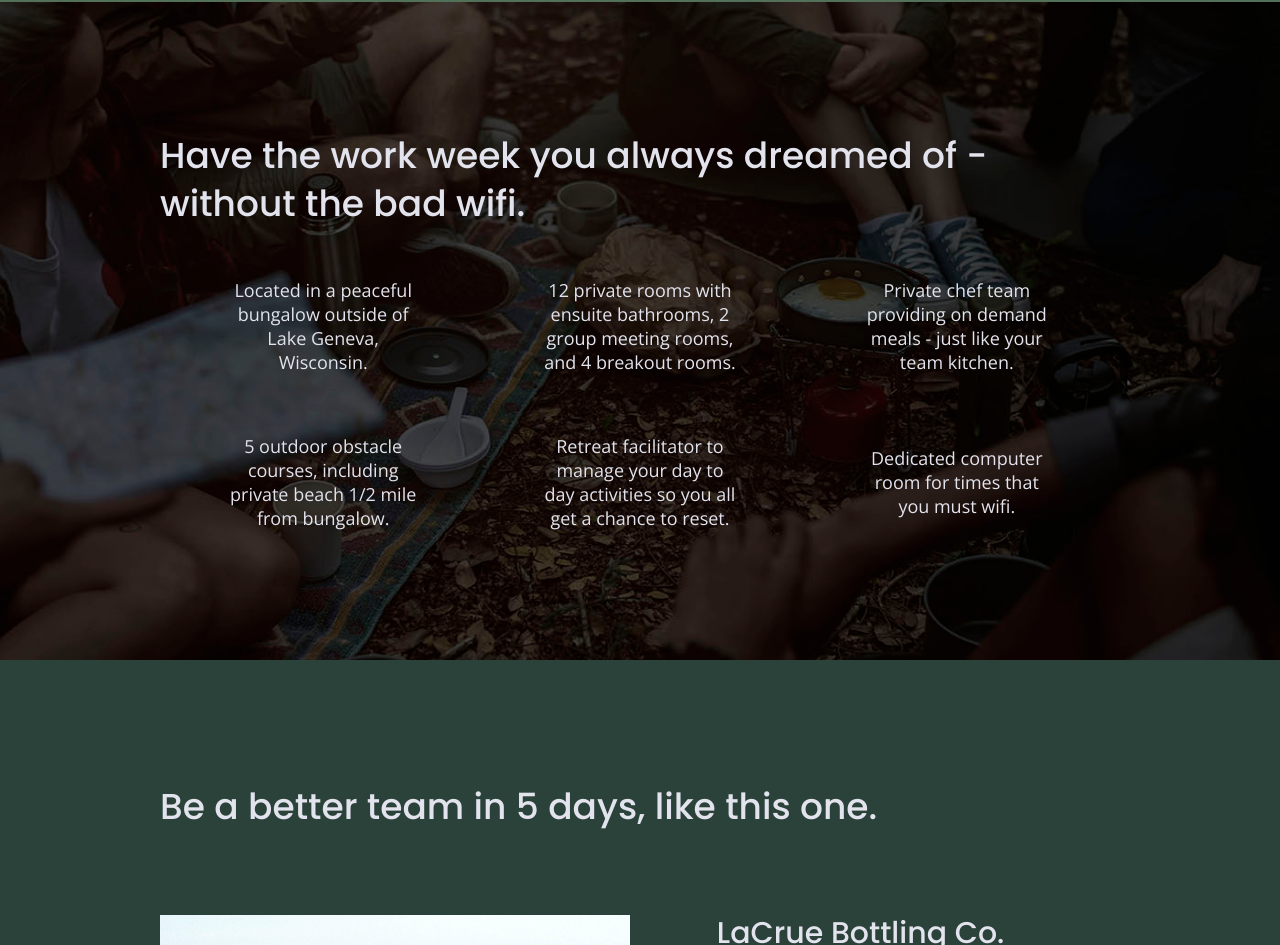
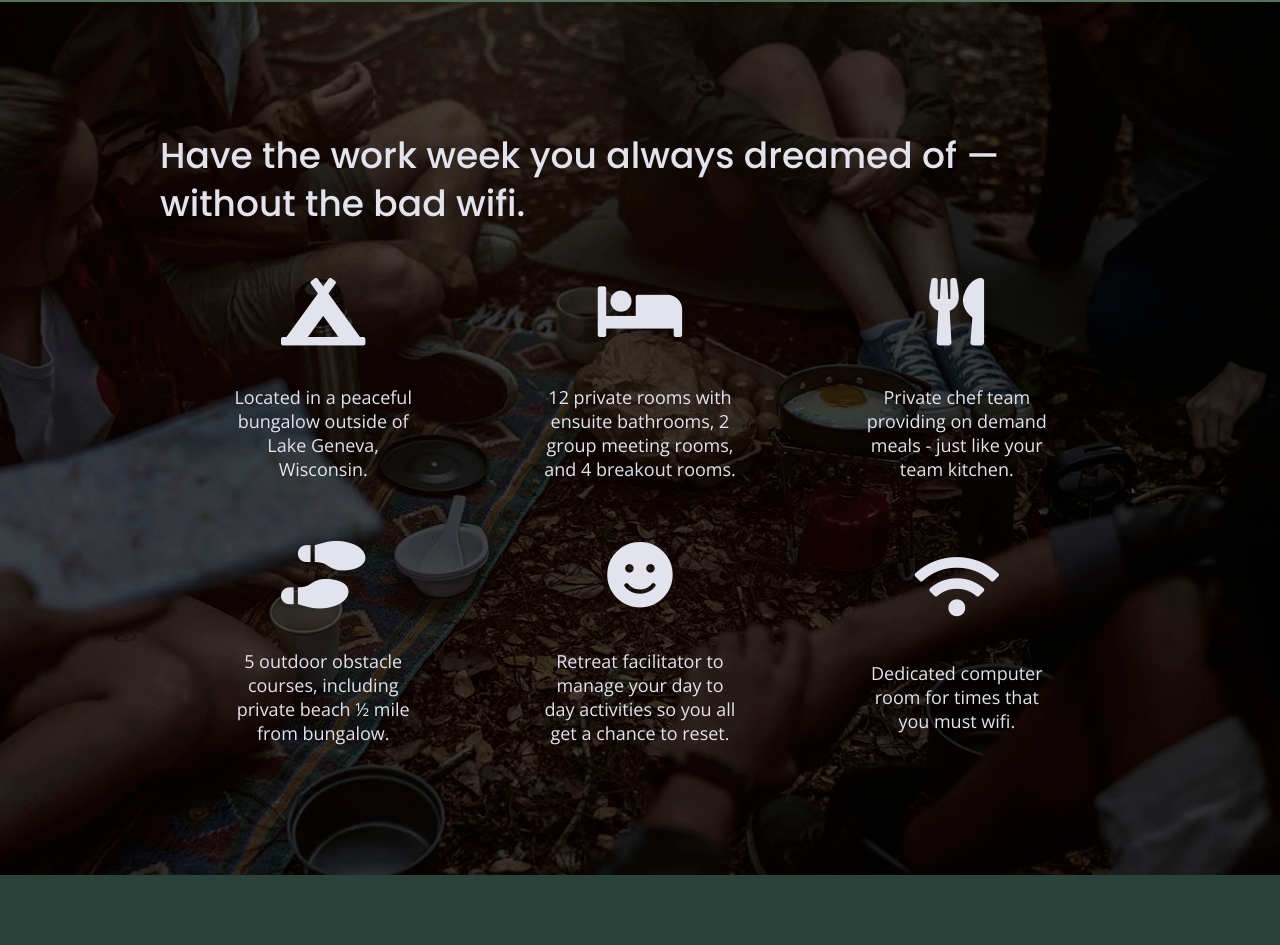
Before and after one commit to Chriseden83/unplugged-retreat, a website built with Parcel: page index.html in a window 1280 px wide. Shown: the part 1000-1945 px from the top of the page. Built offline with nearby package versions, Linux system fonts and the light colour scheme.

Commit message:
Homepage icons added

```diff
--- a/css/main.css
+++ b/css/main.css
@@ -339,6 +339,11 @@
     margin: 0;
   }
 
+  .features i {
+    font-size: 3.75em;
+    margin-bottom: 40px;
+  }
+
   /* Reviews */
 
   .reviews {
@@ -670,7 +675,7 @@
     }
 
     .mission-content p {
-      width: 45%;
+      width: 55%;
     }
 
     .contact-section .content-wrapper h2 {
@@ -685,6 +690,10 @@
 
     .contact-content h4 {
       font-size: 1.5em;
+    }
+
+    .map figure {
+      padding-bottom: 45.5%;
     }
 
     /* ==========================================================================
@@ -797,6 +806,10 @@
       font-size: 1.875em;
     }
 
+    .map figure {
+      padding-bottom: 37.5%;
+    }
+
     /* ==========================================================================
     FAQ Page
     ========================================================================== */
--- a/index.html
+++ b/index.html
@@ -21,6 +21,9 @@
 
   <!-- Google Fonts -->
   <link href="https://fonts.googleapis.com/css?family=Open+Sans:400,700|Poppins:500,700" rel="stylesheet">
+
+  <!-- FontAwesome CDN version 5.5 -->
+  <link rel="stylesheet" href="https://use.fontawesome.com/releases/v5.5.0/css/all.css" integrity="sha384-B4dIYHKNBt8Bc12p+WXckhzcICo0wtJAoU8YZTY5qE0Id1GSseTk6S+L3BlXeVIU" crossorigin="anonymous">
 
   <meta name="theme-color" content="#fafafa">
 </head>
@@ -68,36 +71,55 @@
 
     <section class="features">
       <div class="content-wrapper">
-        <h2>Have the work week you always dreamed of - without the bad wifi.</h2>
+        <h2>Have the work week you always dreamed of — without the bad wifi.</h2>
         <div class="features-items">
           <article>
-            <p class="fontawesome-icon"></p>
-            <p class="features-item-description">Located in a peaceful bungalow outside of Lake Geneva, Wisconsin.</p>
+            <p class="fontawesome-icon">
+              <i class="fas fa-campground"></i>
+            </p>
+            <p class="features-item-description">
+              Located in a peaceful bungalow outside of Lake Geneva, Wisconsin.
+            </p>
           </article>
-
           <article>
-            <p class="fontawesome-icon"></p>
-            <p class="features-item-description">12 private rooms with ensuite bathrooms, 2 group meeting rooms, and 4 breakout rooms.</p>
+            <p class="fontawesome-icon">
+              <i class="fas fa-bed"></i>
+            </p>
+            <p class="features-item-description">
+              12 private rooms with ensuite bathrooms, 2 group meeting rooms, and 4 breakout rooms.
+            </p>
           </article>
-
           <article>
-            <p class="fontawesome-icon"></p>
-            <p class="features-item-description">Private chef team providing on demand meals - just like your team kitchen.</p>
+            <p class="fontawesome-icon">
+              <i class="fas fa-utensils"></i>
+            </p>
+            <p class="features-item-description">
+              Private chef team providing on demand meals - just like your team kitchen.
+            </p>
           </article>
-
           <article>
-            <p class="fontawesome-icon"></p>
-            <p class="features-item-description">5 outdoor obstacle courses, including private beach 1/2 mile from bungalow.</p>
+            <p class="fontawesome-icon">
+              <i class="fas fa-shoe-prints"></i>
+            </p>
+            <p class="features-item-description">
+              5 outdoor obstacle courses, including private beach ½ mile from bungalow.
+            </p>
           </article>
-
           <article>
-            <p class="fontawesome-icon"></p>
-            <p class="features-item-description">Retreat facilitator to manage your day to day activities so you all get a chance to reset.</p>
+            <p class="fontawesome-icon">
+              <i class="fas fa-smile"></i>
+            </p>
+            <p class="features-item-description">
+              Retreat facilitator to manage your day to day activities so you all get a chance to reset.
+            </p>
           </article>
-
           <article>
-            <p class="fontawesome-icon"></p>
-            <p class="features-item-description">Dedicated computer room for times that you must wifi.</p>
+            <p class="fontawesome-icon">
+              <i class="fas fa-wifi"></i>
+            </p>
+            <p class="features-item-description">
+              Dedicated computer room for times that you must wifi.
+            </p>
           </article>
         </div>
       </div>
```
Also changed, not shown: about/index.html (+4 -0 lines), faq/index.html (+3 -0 lines).
